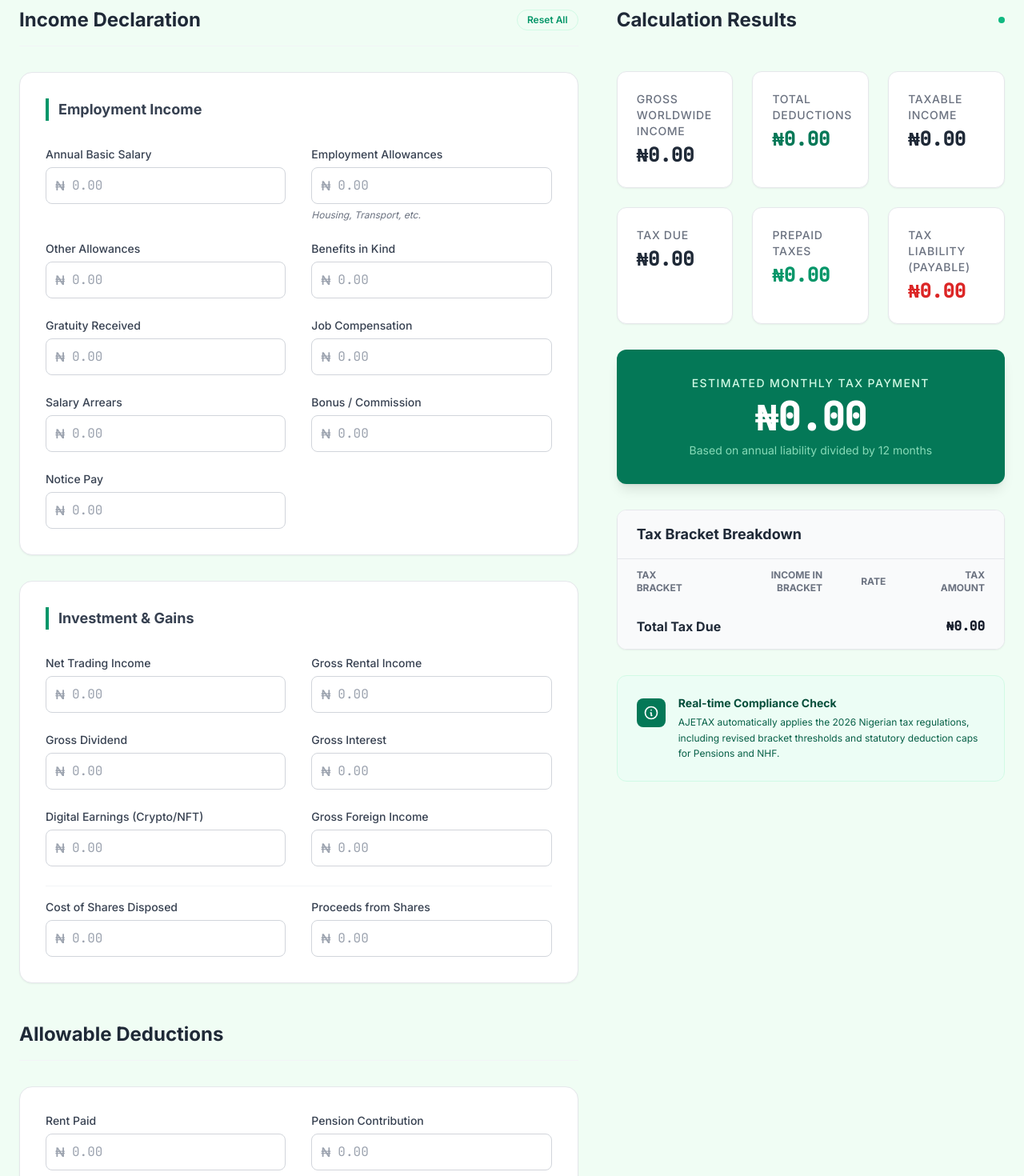
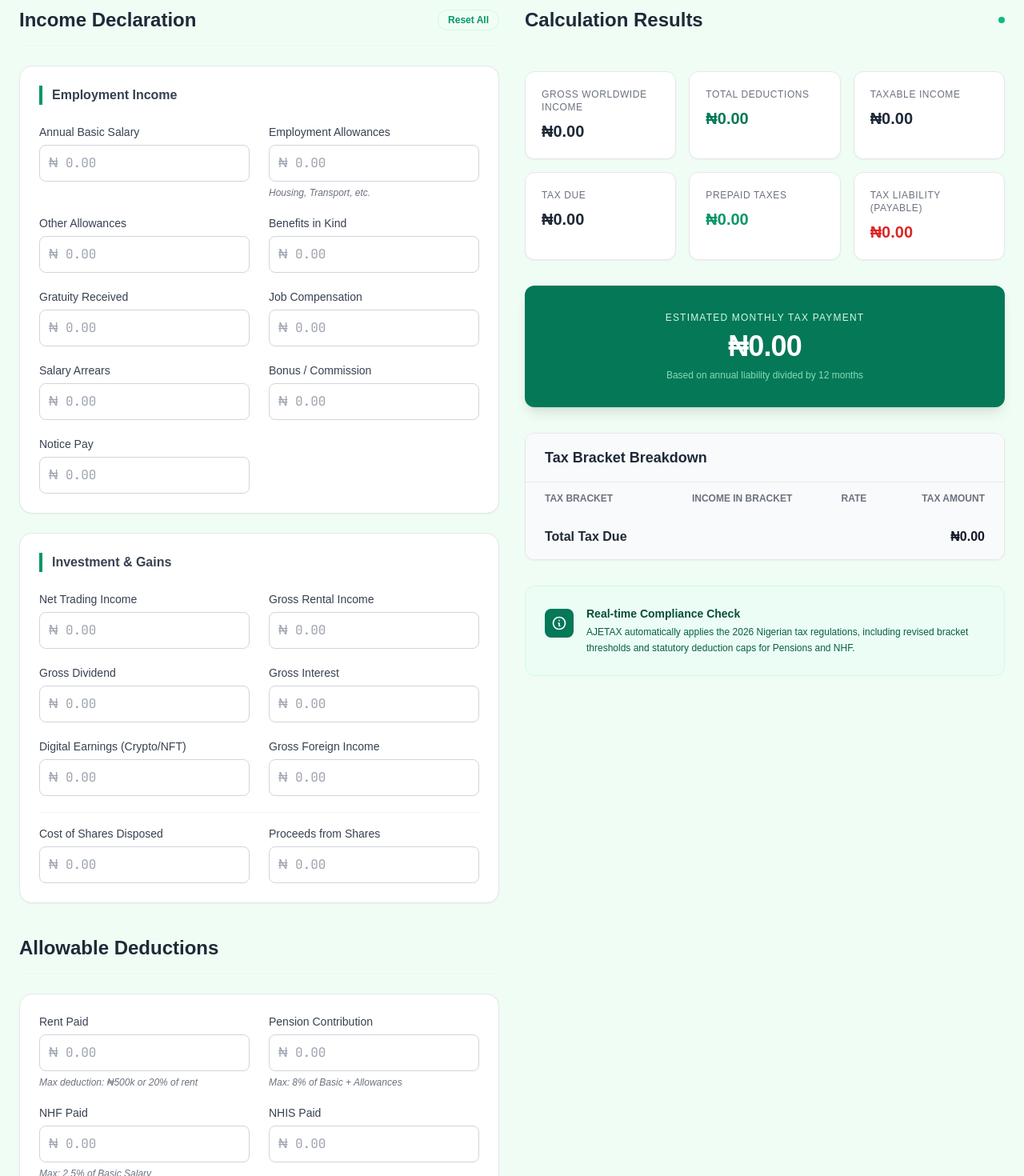
Before and after one commit to mardhiat/ajetax, a React (Vite) app: page / in a window 1280 px wide. Shown: the part 120-1590 px from the top of the page at 80% size. Built offline with nearby package versions, Linux system fonts and the light colour scheme.

Commit message:
fixing overlapping issue

```diff
--- a/App.tsx
+++ b/App.tsx
@@ -1,4 +1,3 @@
-
 import React, { useState, useMemo, useEffect } from 'react';
 import type { TaxFormData, TaxResults } from './types';
 import { calculateTax } from './utils/taxCalculations';
@@ -49,7 +48,7 @@ const App: React.FC = () => {
   const [activeSection, setActiveSection] = useState<'income' | 'deductions' | 'prepaid'>('income');
 
   return (
-    <div className="min-h-screen pb-20">
+    <div className="min-h-screen pb-20" style={{ fontFamily: 'Arial, sans-serif' }}>
       {/* Header */}
       <header className="bg-white border-b border-gray-200 sticky top-0 z-50">
         <div className="max-w-7xl mx-auto px-6 h-20 flex items-center justify-between">
@@ -75,11 +74,11 @@ const App: React.FC = () => {
       </header>
 
       <main className="max-w-7xl mx-auto px-6 pt-12">
-        <div className="grid grid-cols-1 xl:grid-cols-12 gap-12">
+        <div className="grid grid-cols-1 xl:grid-cols-12 gap-8">
           {/* Inputs Panel */}
-          <div className="xl:col-span-7 space-y-12">
+          <div className="xl:col-span-6 space-y-10">
             <section>
-              <div className="flex items-center justify-between mb-8 border-b border-gray-100 pb-4">
+              <div className="flex items-center justify-between mb-6 border-b border-gray-100 pb-4">
                 <h2 className="text-2xl font-bold text-gray-800">Income Declaration</h2>
                 <div className="flex space-x-2">
                     <button onClick={() => setFormData(INITIAL_FORM_DATA)} className="text-xs font-semibold text-emerald-600 hover:text-emerald-700 px-3 py-1 rounded-full border border-emerald-100 hover:bg-emerald-50 transition-all">
@@ -89,9 +88,9 @@ const App: React.FC = () => {
               </div>
 
               {/* Employment Income Sub-Section */}
-              <div className="bg-white p-8 rounded-2xl border border-gray-200 shadow-sm space-y-8 mb-8">
-                <h3 className="text-lg font-bold text-gray-700 border-l-4 border-emerald-600 pl-3">Employment Income</h3>
-                <div className="grid grid-cols-1 md:grid-cols-2 gap-x-8 gap-y-6">
+              <div className="bg-white p-6 rounded-2xl border border-gray-200 shadow-sm space-y-6 mb-6">
+                <h3 className="text-base font-bold text-gray-700 border-l-4 border-emerald-600 pl-3">Employment Income</h3>
+                <div className="grid grid-cols-1 md:grid-cols-2 gap-x-6 gap-y-5">
                   <CurrencyInput label="Annual Basic Salary" name="basicSalary" value={formData.basicSalary} onChange={(v) => updateField('basicSalary', v)} />
                   <CurrencyInput label="Employment Allowances" name="employmentAllowances" value={formData.employmentAllowances} onChange={(v) => updateField('employmentAllowances', v)} helperText="Housing, Transport, etc." />
                   <CurrencyInput label="Other Allowances" name="otherEmploymentAllowances" value={formData.otherEmploymentAllowances} onChange={(v) => updateField('otherEmploymentAllowances', v)} />
@@ -105,16 +104,16 @@ const App: React.FC = () => {
               </div>
 
               {/* Investment & Capital Gains Sub-Section */}
-              <div className="bg-white p-8 rounded-2xl border border-gray-200 shadow-sm space-y-8">
-                <h3 className="text-lg font-bold text-gray-700 border-l-4 border-emerald-600 pl-3">Investment & Gains</h3>
-                <div className="grid grid-cols-1 md:grid-cols-2 gap-x-8 gap-y-6">
+              <div className="bg-white p-6 rounded-2xl border border-gray-200 shadow-sm space-y-6">
+                <h3 className="text-base font-bold text-gray-700 border-l-4 border-emerald-600 pl-3">Investment & Gains</h3>
+                <div className="grid grid-cols-1 md:grid-cols-2 gap-x-6 gap-y-5">
                   <CurrencyInput label="Net Trading Income" name="netTradingIncome" value={formData.netTradingIncome} onChange={(v) => updateField('netTradingIncome', v)} />
                   <CurrencyInput label="Gross Rental Income" name="grossRentalIncome" value={formData.grossRentalIncome} onChange={(v) => updateField('grossRentalIncome', v)} />
                   <CurrencyInput label="Gross Dividend" name="grossDividendReceived" value={formData.grossDividendReceived} onChange={(v) => updateField('grossDividendReceived', v)} />
                   <CurrencyInput label="Gross Interest" name="grossInterestReceived" value={formData.grossInterestReceived} onChange={(v) => updateField('grossInterestReceived', v)} />
                   <CurrencyInput label="Digital Earnings (Crypto/NFT)" name="virtualDigitalEarnings" value={formData.virtualDigitalEarnings} onChange={(v) => updateField('virtualDigitalEarnings', v)} />
                   <CurrencyInput label="Gross Foreign Income" name="grossForeignIncome" value={formData.grossForeignIncome} onChange={(v) => updateField('grossForeignIncome', v)} />
-                  <div className="md:col-span-2 grid grid-cols-1 md:grid-cols-2 gap-x-8 gap-y-6 pt-4 border-t border-gray-100">
+                  <div className="md:col-span-2 grid grid-cols-1 md:grid-cols-2 gap-x-6 gap-y-5 pt-4 border-t border-gray-100">
                     <CurrencyInput label="Cost of Shares Disposed" name="initialCostOfShares" value={formData.initialCostOfShares} onChange={(v) => updateField('initialCostOfShares', v)} />
                     <CurrencyInput label="Proceeds from Shares" name="sharesDisposedProceeds" value={formData.sharesDisposedProceeds} onChange={(v) => updateField('sharesDisposedProceeds', v)} />
                   </div>
@@ -123,9 +122,9 @@ const App: React.FC = () => {
             </section>
 
             <section>
-              <h2 className="text-2xl font-bold text-gray-800 mb-8 border-b border-gray-100 pb-4">Allowable Deductions</h2>
-              <div className="bg-white p-8 rounded-2xl border border-gray-200 shadow-sm space-y-8">
-                <div className="grid grid-cols-1 md:grid-cols-2 gap-x-8 gap-y-6">
+              <h2 className="text-2xl font-bold text-gray-800 mb-6 border-b border-gray-100 pb-4">Allowable Deductions</h2>
+              <div className="bg-white p-6 rounded-2xl border border-gray-200 shadow-sm space-y-6">
+                <div className="grid grid-cols-1 md:grid-cols-2 gap-x-6 gap-y-5">
                   <CurrencyInput label="Rent Paid" name="rentPaid" value={formData.rentPaid} onChange={(v) => updateField('rentPaid', v)} helperText="Max deduction: ₦500k or 20% of rent" />
                   <CurrencyInput label="Pension Contribution" name="pensionPaid" value={formData.pensionPaid} onChange={(v) => updateField('pensionPaid', v)} helperText="Max: 8% of Basic + Allowances" />
                   <CurrencyInput label="NHF Paid" name="nhfPaid" value={formData.nhfPaid} onChange={(v) => updateField('nhfPaid', v)} helperText="Max: 2.5% of Basic Salary" />
@@ -137,9 +136,9 @@ const App: React.FC = () => {
             </section>
 
             <section>
-              <h2 className="text-2xl font-bold text-gray-800 mb-8 border-b border-gray-100 pb-4">Prepaid Taxes</h2>
-              <div className="bg-white p-8 rounded-2xl border border-gray-200 shadow-sm space-y-8">
-                <div className="grid grid-cols-1 md:grid-cols-2 gap-x-8 gap-y-6">
+              <h2 className="text-2xl font-bold text-gray-800 mb-6 border-b border-gray-100 pb-4">Prepaid Taxes</h2>
+              <div className="bg-white p-6 rounded-2xl border border-gray-200 shadow-sm space-y-6">
+                <div className="grid grid-cols-1 md:grid-cols-2 gap-x-6 gap-y-5">
                   <CurrencyInput label="PAYE Withheld" name="payeWithheld" value={formData.payeWithheld} onChange={(v) => updateField('payeWithheld', v)} />
                   <CurrencyInput label="WHT on Dividend" name="whtDividend" value={formData.whtDividend} onChange={(v) => updateField('whtDividend', v)} />
                   <CurrencyInput label="WHT on Interest" name="whtInterest" value={formData.whtInterest} onChange={(v) => updateField('whtInterest', v)} />
@@ -152,7 +151,7 @@ const App: React.FC = () => {
           </div>
 
           {/* Results Side Panel */}
-          <div className="xl:col-span-5 relative">
+          <div className="xl:col-span-6 relative">
             <div className="sticky top-28">
               <div className="mb-6 flex items-center justify-between">
                 <h2 className="text-2xl font-bold text-gray-800">Calculation Results</h2>
--- a/components/ResultsSection.tsx
+++ b/components/ResultsSection.tsx
@@ -1,4 +1,3 @@
-
 import React from 'react';
 import { TaxResults } from '../types';
 import { formatNaira } from '../utils/taxCalculations';
@@ -10,78 +9,96 @@ interface ResultsSectionProps {
 const ResultsSection: React.FC<ResultsSectionProps> = ({ results }) => {
   const isCredit = results.taxLiability < 0;
 
+  // Function to determine font size based on value length
+  const getAmountFontSize = (value: number) => {
+    const formatted = formatNaira(value);
+    if (formatted.length > 18) return "text-base";
+    if (formatted.length > 15) return "text-lg";
+    return "text-xl";
+  };
+
   return (
     <div className="space-y-8 mt-12 animate-in fade-in slide-in-from-bottom-4 duration-700">
-      <div className="grid grid-cols-1 md:grid-cols-2 lg:grid-cols-3 gap-6">
-        <div className="bg-white p-6 rounded-xl border border-gray-200 shadow-sm hover:shadow-md transition-shadow">
-          <p className="text-sm text-gray-500 font-medium uppercase tracking-wider mb-1">Gross Worldwide Income</p>
-          <p className="text-2xl font-bold mono text-gray-800">{formatNaira(results.grossWorldwideIncome)}</p>
+      <div className="grid grid-cols-1 md:grid-cols-2 lg:grid-cols-3 gap-4">
+        <div className="bg-white p-5 rounded-xl border border-gray-200 shadow-sm hover:shadow-md transition-shadow">
+          <p className="text-xs text-gray-500 font-medium uppercase tracking-wider mb-2">Gross Worldwide Income</p>
+          <p className={`${getAmountFontSize(results.grossWorldwideIncome)} font-bold text-gray-800 break-words`} style={{ fontFamily: 'Arial, sans-serif' }}>
+            {formatNaira(results.grossWorldwideIncome)}
+          </p>
         </div>
 
-        <div className="bg-white p-6 rounded-xl border border-gray-200 shadow-sm hover:shadow-md transition-shadow">
-          <p className="text-sm text-gray-500 font-medium uppercase tracking-wider mb-1">Total Deductions</p>
-          <p className="text-2xl font-bold mono text-emerald-700">{formatNaira(results.totalDeductions)}</p>
+        <div className="bg-white p-5 rounded-xl border border-gray-200 shadow-sm hover:shadow-md transition-shadow">
+          <p className="text-xs text-gray-500 font-medium uppercase tracking-wider mb-2">Total Deductions</p>
+          <p className={`${getAmountFontSize(results.totalDeductions)} font-bold text-emerald-700 break-words`} style={{ fontFamily: 'Arial, sans-serif' }}>
+            {formatNaira(results.totalDeductions)}
+          </p>
         </div>
 
-        <div className="bg-white p-6 rounded-xl border border-gray-200 shadow-sm hover:shadow-md transition-shadow">
-          <p className="text-sm text-gray-500 font-medium uppercase tracking-wider mb-1">Taxable Income</p>
-          <p className="text-2xl font-bold mono text-gray-800">{formatNaira(results.taxableIncome)}</p>
+        <div className="bg-white p-5 rounded-xl border border-gray-200 shadow-sm hover:shadow-md transition-shadow">
+          <p className="text-xs text-gray-500 font-medium uppercase tracking-wider mb-2">Taxable Income</p>
+          <p className={`${getAmountFontSize(results.taxableIncome)} font-bold text-gray-800 break-words`} style={{ fontFamily: 'Arial, sans-serif' }}>
+            {formatNaira(results.taxableIncome)}
+          </p>
         </div>
 
-        <div className="bg-white p-6 rounded-xl border border-gray-200 shadow-sm hover:shadow-md transition-shadow">
-          <p className="text-sm text-gray-500 font-medium uppercase tracking-wider mb-1">Tax Due</p>
-          <p className="text-2xl font-bold mono text-gray-800">{formatNaira(results.taxDue)}</p>
+        <div className="bg-white p-5 rounded-xl border border-gray-200 shadow-sm hover:shadow-md transition-shadow">
+          <p className="text-xs text-gray-500 font-medium uppercase tracking-wider mb-2">Tax Due</p>
+          <p className={`${getAmountFontSize(results.taxDue)} font-bold text-gray-800 break-words`} style={{ fontFamily: 'Arial, sans-serif' }}>
+            {formatNaira(results.taxDue)}
+          </p>
         </div>
 
-        <div className="bg-white p-6 rounded-xl border border-gray-200 shadow-sm hover:shadow-md transition-shadow">
-          <p className="text-sm text-gray-500 font-medium uppercase tracking-wider mb-1">Prepaid Taxes</p>
-          <p className="text-2xl font-bold mono text-emerald-600">{formatNaira(results.totalPrepaidTaxes)}</p>
+        <div className="bg-white p-5 rounded-xl border border-gray-200 shadow-sm hover:shadow-md transition-shadow">
+          <p className="text-xs text-gray-500 font-medium uppercase tracking-wider mb-2">Prepaid Taxes</p>
+          <p className={`${getAmountFontSize(results.totalPrepaidTaxes)} font-bold text-emerald-600 break-words`} style={{ fontFamily: 'Arial, sans-serif' }}>
+            {formatNaira(results.totalPrepaidTaxes)}
+          </p>
         </div>
 
-        <div className={`p-6 rounded-xl border shadow-sm hover:shadow-md transition-shadow ${isCredit ? 'bg-emerald-50 border-emerald-200' : 'bg-white border-gray-200'}`}>
-          <p className="text-sm text-gray-500 font-medium uppercase tracking-wider mb-1">
+        <div className={`p-5 rounded-xl border shadow-sm hover:shadow-md transition-shadow ${isCredit ? 'bg-emerald-50 border-emerald-200' : 'bg-white border-gray-200'}`}>
+          <p className="text-xs text-gray-500 font-medium uppercase tracking-wider mb-2">
             {isCredit ? 'Tax Credit (Refundable)' : 'Tax Liability (Payable)'}
           </p>
-          <p className={`text-2xl font-bold mono ${isCredit ? 'text-emerald-700' : 'text-red-600'}`}>
+          <p className={`${getAmountFontSize(Math.abs(results.taxLiability))} font-bold ${isCredit ? 'text-emerald-700' : 'text-red-600'} break-words`} style={{ fontFamily: 'Arial, sans-serif' }}>
             {formatNaira(Math.abs(results.taxLiability))}
           </p>
         </div>
       </div>
 
       <div className="bg-emerald-700 p-8 rounded-xl shadow-lg flex flex-col items-center justify-center text-white text-center transform hover:scale-[1.01] transition-transform">
-        <p className="text-emerald-100 font-medium uppercase tracking-widest text-sm mb-2">Estimated Monthly Tax Payment</p>
-        <p className="text-5xl font-bold mono tracking-tight mb-2">
+        <p className="text-emerald-100 font-medium uppercase tracking-widest text-xs mb-2">Estimated Monthly Tax Payment</p>
+        <p className="text-4xl font-bold tracking-tight mb-2 break-words" style={{ fontFamily: 'Arial, sans-serif' }}>
           {formatNaira(Math.max(0, results.monthlyTax))}
         </p>
-        <p className="text-emerald-200 text-sm opacity-80">Based on annual liability divided by 12 months</p>
+        <p className="text-emerald-200 text-xs opacity-80">Based on annual liability divided by 12 months</p>
       </div>
 
       <div className="bg-white rounded-xl border border-gray-200 shadow-sm overflow-hidden">
         <div className="bg-gray-50 px-6 py-4 border-b border-gray-200">
-          <h3 className="text-lg font-bold text-gray-800">Tax Bracket Breakdown</h3>
+          <h3 className="text-lg font-bold text-gray-800" style={{ fontFamily: 'Arial, sans-serif' }}>Tax Bracket Breakdown</h3>
         </div>
         <div className="overflow-x-auto">
           <table className="w-full text-left">
             <thead className="bg-gray-50 text-gray-500 uppercase text-xs font-semibold">
               <tr>
-                <th className="px-6 py-3">Tax Bracket</th>
-                <th className="px-6 py-3 text-right">Income in Bracket</th>
-                <th className="px-6 py-3 text-right">Rate</th>
-                <th className="px-6 py-3 text-right">Tax Amount</th>
+                <th className="px-6 py-3" style={{ fontFamily: 'Arial, sans-serif' }}>Tax Bracket</th>
+                <th className="px-6 py-3 text-right" style={{ fontFamily: 'Arial, sans-serif' }}>Income in Bracket</th>
+                <th className="px-6 py-3 text-right" style={{ fontFamily: 'Arial, sans-serif' }}>Rate</th>
+                <th className="px-6 py-3 text-right" style={{ fontFamily: 'Arial, sans-serif' }}>Tax Amount</th>
               </tr>
             </thead>
             <tbody className="divide-y divide-gray-100">
               {results.brackets.map((b, i) => (
                 <tr key={i} className="hover:bg-gray-50 transition-colors">
-                  <td className="px-6 py-4 font-medium text-gray-700">{b.label}</td>
-                  <td className="px-6 py-4 text-right mono">{formatNaira(b.amount)}</td>
-                  <td className="px-6 py-4 text-right mono">{(b.rate * 100).toFixed(0)}%</td>
-                  <td className="px-6 py-4 text-right mono font-semibold text-gray-800">{formatNaira(b.tax)}</td>
+                  <td className="px-6 py-4 font-medium text-gray-700 text-sm" style={{ fontFamily: 'Arial, sans-serif' }}>{b.label}</td>
+                  <td className="px-6 py-4 text-right text-sm" style={{ fontFamily: 'Arial, sans-serif' }}>{formatNaira(b.amount)}</td>
+                  <td className="px-6 py-4 text-right text-sm" style={{ fontFamily: 'Arial, sans-serif' }}>{(b.rate * 100).toFixed(0)}%</td>
+                  <td className="px-6 py-4 text-right font-semibold text-gray-800 text-sm" style={{ fontFamily: 'Arial, sans-serif' }}>{formatNaira(b.tax)}</td>
                 </tr>
               ))}
               <tr className="bg-gray-50">
-                <td colSpan={3} className="px-6 py-4 font-bold text-gray-800">Total Tax Due</td>
-                <td className="px-6 py-4 text-right mono font-bold text-gray-900">{formatNaira(results.taxDue)}</td>
+                <td colSpan={3} className="px-6 py-4 font-bold text-gray-800" style={{ fontFamily: 'Arial, sans-serif' }}>Total Tax Due</td>
+                <td className="px-6 py-4 text-right font-bold text-gray-900" style={{ fontFamily: 'Arial, sans-serif' }}>{formatNaira(results.taxDue)}</td>
               </tr>
             </tbody>
           </table>
```
